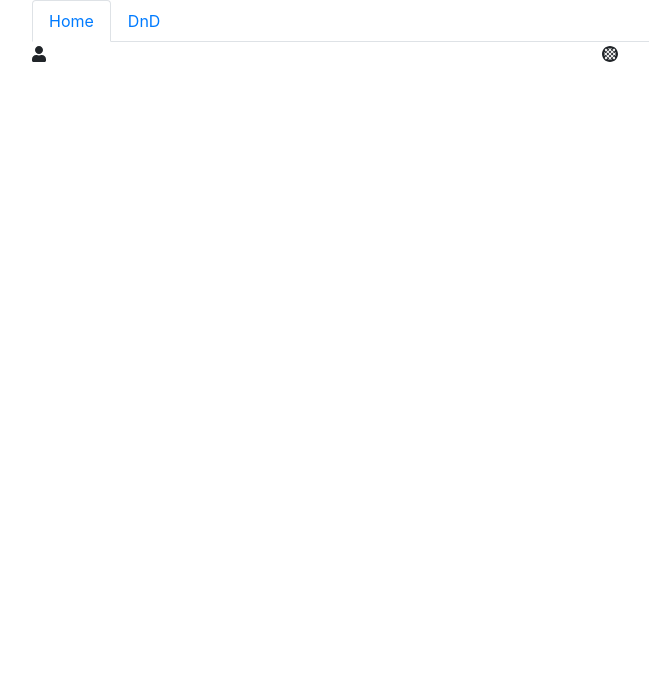
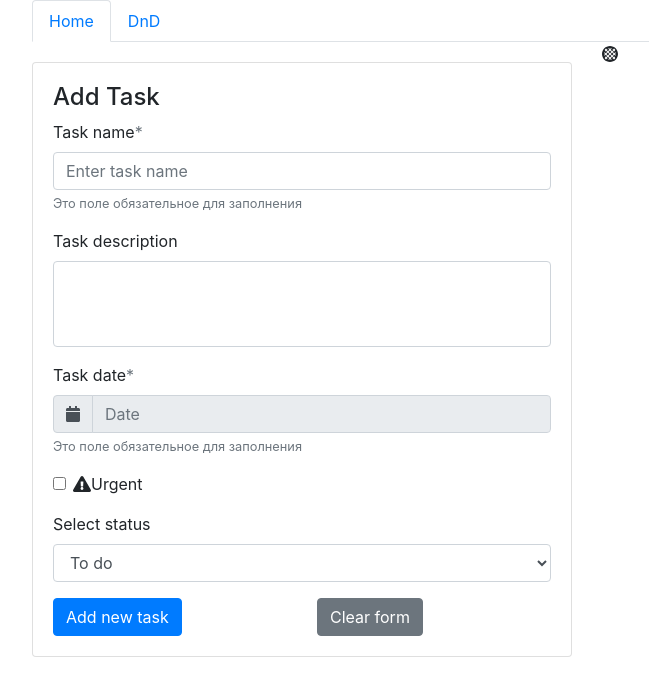
Before and after one commit to NikitaSysoev/React-TaskTracker, a React (Create React App) app: page / in a window 1280 px wide. Shown: the top 696 px of the page, without its empty margins (53-702 px from the left). Built offline with nearby package versions, Linux system fonts and the light colour scheme.

Commit message:
add TaskForm

```diff
--- /dev/null
+++ b/src/components/form/index.jsx
@@ -0,0 +1,136 @@
+import React from 'react';
+import { FontAwesomeIcon } from '@fortawesome/react-fontawesome';
+import { faCalendar, faExclamationTriangle } from '@fortawesome/free-solid-svg-icons';
+
+export default class TaskForm extends React.Component {
+    constructor(props) {
+        super(props);
+        this.state = {
+            taskname: '',
+            taskdesciption: '',
+            date: null,
+            urgent: false,
+            status: 'todo'
+        }
+        this.initialState = this.state;
+    }
+
+    handleChange = (e) => {
+        const { name, value, type, checked } = e.target;
+        const result = type === 'checkbox' ? checked : value;
+        this.setState({ [name]: result })
+    }
+
+    handleClearForm = () => {
+        this.setState({ ...this.initialState })
+    }
+
+    handleAddTask = () => {
+        const { taskName, taskdesciption, date, urgent, status } = this.state;
+        if (taskName && date !== null) {
+            console.log(this.state)
+        }
+
+    }
+
+    render() {
+        return (
+            <div className="card" style={{ marginTop: '20px' }}>
+                <div className="card-body">
+                    <div className="form-group">
+                        <h4>Add Task</h4>
+                        <label>Task name<span className="text-muted">*</span></label>
+                        <input
+                            name="taskname"
+                            onChange={this.handleChange}
+                            value={this.state.taskname}
+                            className="form-control"
+                            placeholder="Enter task name" />
+                        <small className="form-text text-muted">
+                            Это поле обязательное для заполнения
+                        </small>
+                    </div>
+
+                    <div className="form-group">
+                        <label>Task description</label>
+                        <textarea
+                            name="taskdesciption"
+                            onChange={this.handleChange}
+                            value={this.state.taskdesciption}
+                            className="form-control"
+                            rows="3"
+                            style={{ resize: "none" }}
+                        />
+                        <small className="form-text text-muted"></small>
+                    </div>
+
+                    <div className="form-group">
+                        <label>Task date<span className="text-muted">*</span></label>
+                        <div className="input-group">
+                            <div className="input-group-prepend">
+                                <span className="input-group-text">
+                                    <FontAwesomeIcon icon={faCalendar} />
+                                </span>
+                            </div>
+                            <input
+                                readOnly
+                                type="text"
+                                className="form-control"
+                                placeholder="Date"
+                            />
+                        </div>
+                        <small className="form-text text-muted"
+                        >Это поле обязательное для заполнения</small>
+                    </div>
+
+                    <div className="form-group form-check">
+                        <input
+                            name="urgent"
+                            checked={this.state.urgent}
+                            onChange={this.handleChange}
+                            type="checkbox"
+                            className="form-check-input"
+                        />
+                        <label className="form-check-label" >
+                            <FontAwesomeIcon icon={faExclamationTriangle} />Urgent
+                        </label>
+                    </div>
+
+                    <div className="form-group">
+                        <label>Select status</label>
+                        <select
+                            className="form-control"
+                            name='status'
+                            value={this.state.status}
+                            onChange={this.handleChange}>
+                            <option value="todo">To do</option>
+                            <option value="inprogress">In progress</option>
+                            <option value="done">Done</option>
+                        </select>
+                    </div>
+
+                    <div className="row">
+                        <div className="col-sm-6">
+                            <button
+                                type="submit"
+                                className="btn btn-primary"
+                                onClick={this.handleAddTask}
+                            >
+                                Add new task
+                            </button>
+                        </div>
+                        <div className="col-sm-6">
+                            <button
+                                type="submit"
+                                className="btn btn-secondary"
+                                onClick={this.handleClearForm}
+                            >
+                                Clear form
+                            </button>
+                        </div>
+                    </div>
+                </div>
+            </div>
+        )
+    }
+}
--- /dev/null
+++ b/src/components/taskList/index.jsx
@@ -0,0 +1,13 @@
+import React from 'react';
+
+export default class TaskList extends React.Component {
+    constructor(props){
+        super(props);
+        this.state ={
+
+        }
+    }
+    render(){
+        return null;
+    }
+}
--- a/src/screens/Home.jsx
+++ b/src/screens/Home.jsx
@@ -1,15 +1,19 @@
 import React from 'react';
 import { Row, Col } from 'react-bootstrap';
 import { FontAwesomeIcon } from '@fortawesome/react-fontawesome';
-import { faUser, faStroopwafel } from '@fortawesome/free-solid-svg-icons';
+import { faStroopwafel } from '@fortawesome/free-solid-svg-icons';
+
+import TaskList from '../components/taskList';
+import TaskForm from '../components/form';
 
 const Home = () => {
     return (
         <Row>
             <Col>
-                <FontAwesomeIcon icon={faUser} />
+                <TaskForm />
             </Col>
             <Col>
+                <TaskList />
                 <FontAwesomeIcon icon={faStroopwafel} />
             </Col>
         </Row>
```
